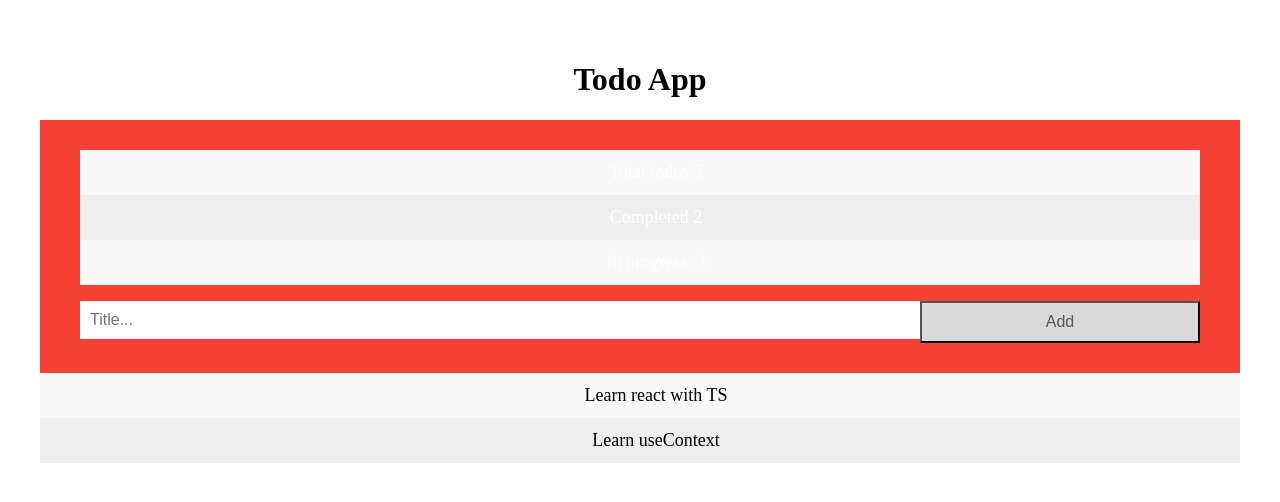
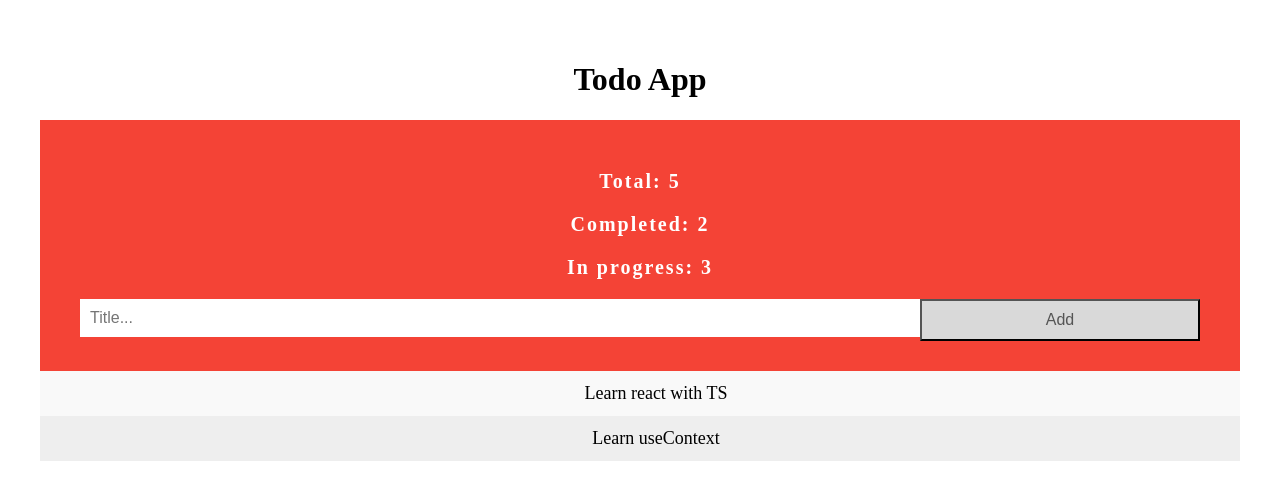
Before and after one commit to kenjox/todo-react-app, a React (Vite) app: page / in a window 1280 px wide. Shown: the top 502 px of the page. Built offline with nearby package versions, Linux system fonts and the light colour scheme.

Commit message:
chore: Refactor header summary section

```diff
--- a/src/Header.tsx
+++ b/src/Header.tsx
@@ -21,11 +21,9 @@ export const Header = ({ addTodo }: HeaderProps) => {
   return (
     <div id="myDIV" className="header">
       <section className="summary">
-        <ul>
-          <li>Total todos 5</li>
-          <li>Completed 2</li>
-          <li>In progress: 3</li>
-        </ul>
+        <p>Total: 5</p>
+        <p>Completed: 2</p>
+        <p>In progress: 3</p>
       </section>
 
       <form onSubmit={handleSubmit}>
--- a/src/index.css
+++ b/src/index.css
@@ -28,6 +28,9 @@ ul li {
 
 .summary {
   background-color: #f44336;
+  font-size: 20px;
+  font-weight: bold;
+  letter-spacing: 2px;
 }
 
 /* Set all odd list items to a different color (zebra-stripes) */
```
